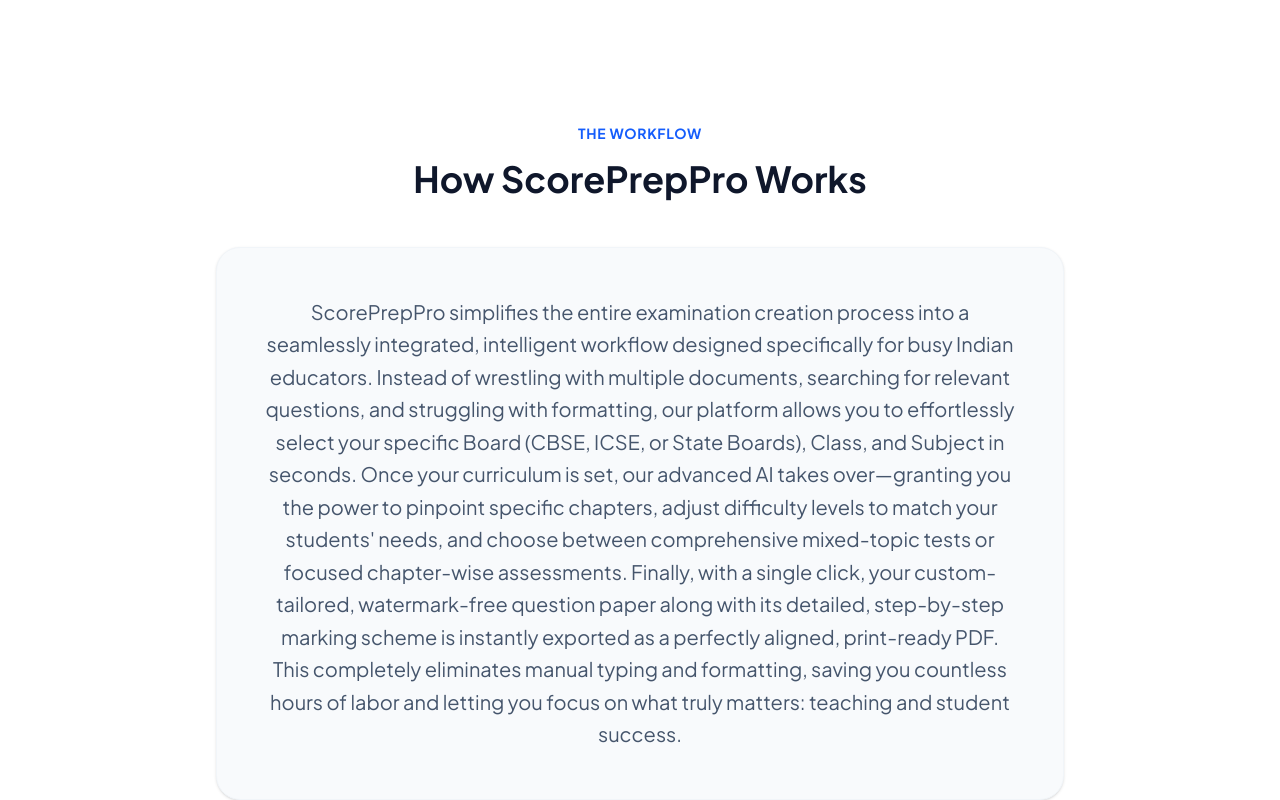
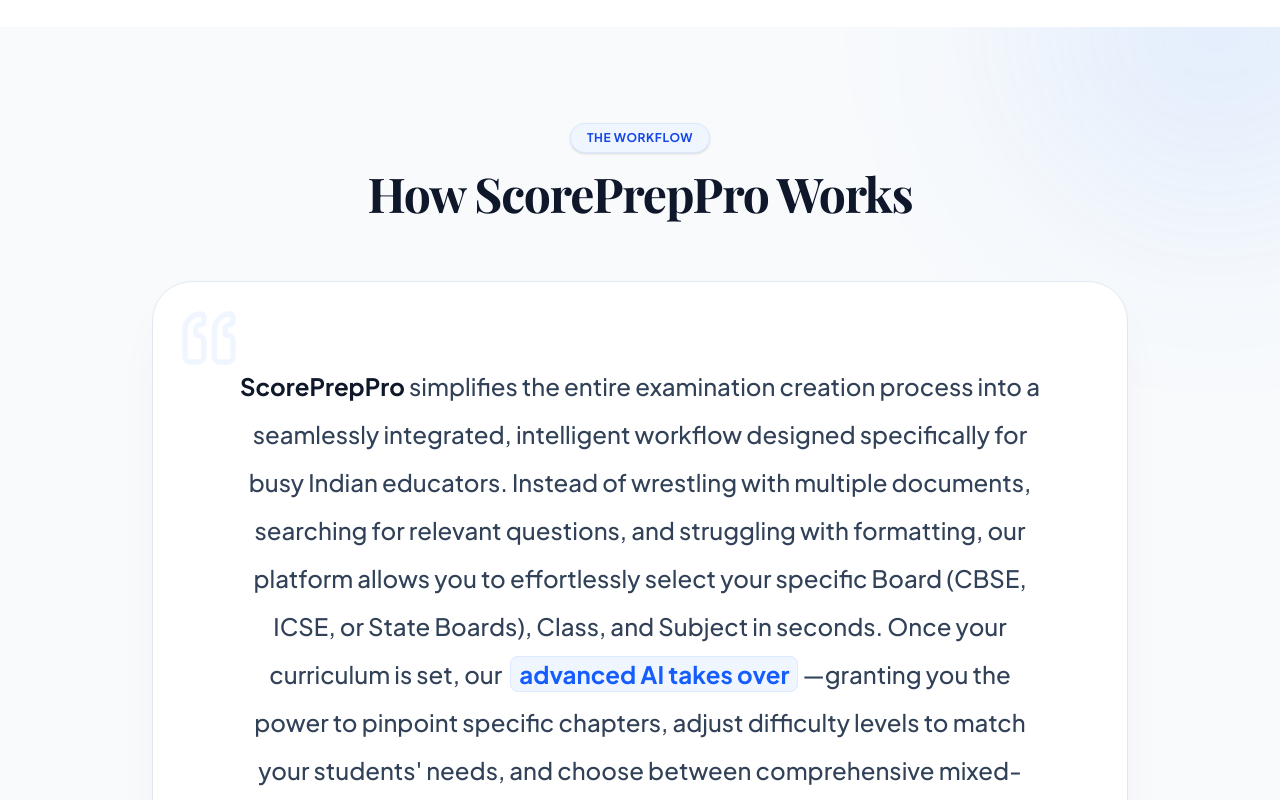
Before and after one commit to infratechai-aman/ScorePrepPro, a Next.js app: page /features in a window 1280 px wide. Shown: the part 1020-1820 px from the top of the page. Built offline with nearby package versions, Linux system fonts and the light colour scheme; no server answers; a web font is replaced by a local one.

Commit message:
feat: pricing navbar and premium workflow ui

```diff
--- a/app/pricing/page.tsx
+++ b/app/pricing/page.tsx
@@ -2,6 +2,7 @@
 "use client";
 
 import { useAuth } from "@/contexts/AuthContext";
+import { Navbar } from "@/components/Navbar";
 import { GlassCard } from "@/components/ui/GlassCard";
 import { Button } from "@/components/ui/Button";
 import { Check, X, CreditCard } from "lucide-react";
@@ -201,6 +202,7 @@
 
     return (
         <main className="min-h-screen bg-slate-50 pb-20 pt-24 px-4 md:px-6">
+            <Navbar />
             <div className="fixed inset-0 -z-10 bg-[radial-gradient(ellipse_at_top_right,_var(--tw-gradient-stops))] from-blue-100 via-slate-50 to-white opacity-70"></div>
 
             <div className="max-w-5xl mx-auto space-y-12 text-center">
--- a/components/landing/Workflow.tsx
+++ b/components/landing/Workflow.tsx
@@ -1,40 +1,30 @@
 "use client";
 
-import { GraduationCap, Wand2, FileCheck } from "lucide-react";
+import { Quote } from "lucide-react";
 
 export function Workflow() {
-    const steps = [
-        {
-            icon: <GraduationCap className="w-8 h-8 text-white" />,
-            color: "bg-orange-500",
-            title: "Select Curriculum",
-            desc: "Choose your Board, Class, and Subject. We support all major Indian standards."
-        },
-        {
-            icon: <Wand2 className="w-8 h-8 text-white" />,
-            color: "bg-indigo-600",
-            title: "AI Customization",
-            desc: "Set difficulty levels, pick specific chapters, and choose between Mixed or Chapter-wise tests."
-        },
-        {
-            icon: <FileCheck className="w-8 h-8 text-white" />,
-            color: "bg-emerald-500",
-            title: "Instant Export",
-            desc: "Review your paper and download as a print-ready PDF in seconds. Watermark-free & perfectly aligned."
-        }
-    ];
+    return (
+        <section className="py-24 bg-slate-50 relative overflow-hidden">
+            {/* Background Decorative Elements */}
+            <div className="absolute top-0 right-0 w-96 h-96 bg-blue-500/10 rounded-full blur-[100px] -translate-y-1/2 translate-x-1/3"></div>
+            <div className="absolute bottom-0 left-0 w-96 h-96 bg-indigo-500/10 rounded-full blur-[100px] translate-y-1/2 -translate-x-1/3"></div>
 
-    return (
-        <section className="py-24 bg-white">
-            <div className="max-w-4xl mx-auto px-4 md:px-6">
-                <div className="text-center mb-12 space-y-4">
-                    <p className="text-blue-600 font-bold tracking-wider text-sm uppercase">The Workflow</p>
-                    <h2 className="text-4xl font-bold text-slate-900">How ScorePrepPro Works</h2>
+            <div className="max-w-5xl mx-auto px-4 md:px-6 relative z-10">
+                <div className="text-center mb-16 space-y-4">
+                    <p className="inline-block px-4 py-1.5 rounded-full bg-blue-50 border border-blue-100 text-blue-700 font-bold tracking-wider text-xs uppercase shadow-sm">
+                        The Workflow
+                    </p>
+                    <h2 className="text-4xl md:text-5xl font-bold font-serif text-slate-900 tracking-tight">
+                        How ScorePrepPro Works
+                    </h2>
                 </div>
 
-                <div className="bg-slate-50 p-8 md:p-12 rounded-3xl border border-slate-100 shadow-sm text-center">
-                    <p className="text-lg md:text-xl text-slate-600 leading-relaxed">
-                        ScorePrepPro simplifies the entire examination creation process into a seamlessly integrated, intelligent workflow designed specifically for busy Indian educators. Instead of wrestling with multiple documents, searching for relevant questions, and struggling with formatting, our platform allows you to effortlessly select your specific Board (CBSE, ICSE, or State Boards), Class, and Subject in seconds. Once your curriculum is set, our advanced AI takes over—granting you the power to pinpoint specific chapters, adjust difficulty levels to match your students' needs, and choose between comprehensive mixed-topic tests or focused chapter-wise assessments. Finally, with a single click, your custom-tailored, watermark-free question paper along with its detailed, step-by-step marking scheme is instantly exported as a perfectly aligned, print-ready PDF. This completely eliminates manual typing and formatting, saving you countless hours of labor and letting you focus on what truly matters: teaching and student success.
+                <div className="relative bg-white p-8 md:p-14 lg:p-20 rounded-[2.5rem] border border-slate-200 shadow-2xl shadow-blue-900/5 group transition-all duration-500 hover:shadow-blue-900/10">
+                    <Quote className="w-16 h-16 text-blue-50 absolute top-6 left-6 -rotate-180 -z-0 transition-transform duration-500 group-hover:scale-110" />
+                    <Quote className="w-16 h-16 text-indigo-50 absolute bottom-6 right-6 -z-0 transition-transform duration-500 group-hover:scale-110" />
+
+                    <p className="relative z-10 text-xl md:text-2xl text-slate-700 leading-loose font-medium text-center max-w-4xl mx-auto">
+                        <span className="text-slate-900 font-bold">ScorePrepPro</span> simplifies the entire examination creation process into a seamlessly integrated, intelligent workflow designed specifically for busy Indian educators. Instead of wrestling with multiple documents, searching for relevant questions, and struggling with formatting, our platform allows you to effortlessly select your specific Board (CBSE, ICSE, or State Boards), Class, and Subject in seconds. Once your curriculum is set, our <span className="text-blue-600 font-bold bg-blue-50 px-2 py-0.5 rounded-lg border border-blue-100 mx-1">advanced AI takes over</span>—granting you the power to pinpoint specific chapters, adjust difficulty levels to match your students' needs, and choose between comprehensive mixed-topic tests or focused chapter-wise assessments. Finally, with a single click, your custom-tailored, watermark-free question paper along with its detailed, step-by-step marking scheme is instantly exported as a <span className="text-indigo-600 font-bold bg-indigo-50 px-2 py-0.5 rounded-lg border border-indigo-100 mx-1">perfectly aligned, print-ready PDF</span>. This completely eliminates manual typing and formatting, saving you countless hours of labor and letting you focus on what truly matters: teaching and student success.
                     </p>
                 </div>
             </div>
```
